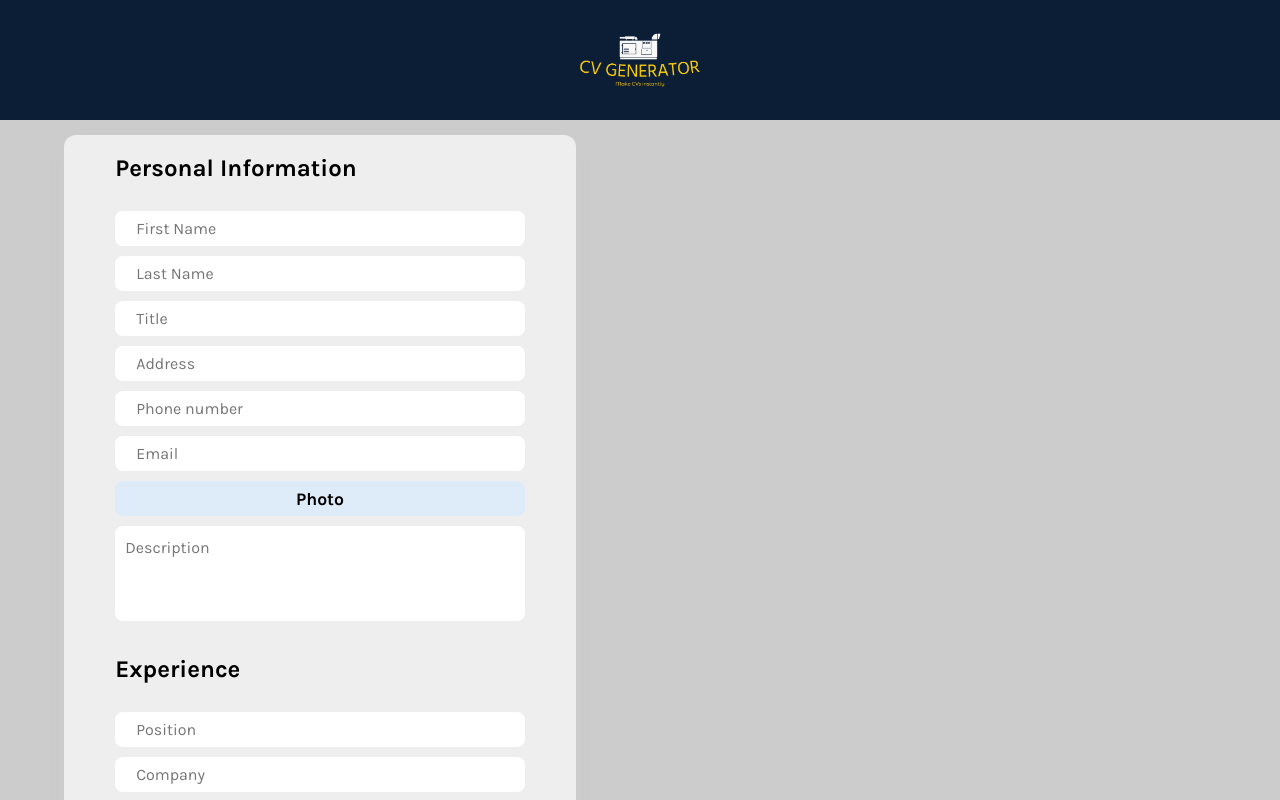
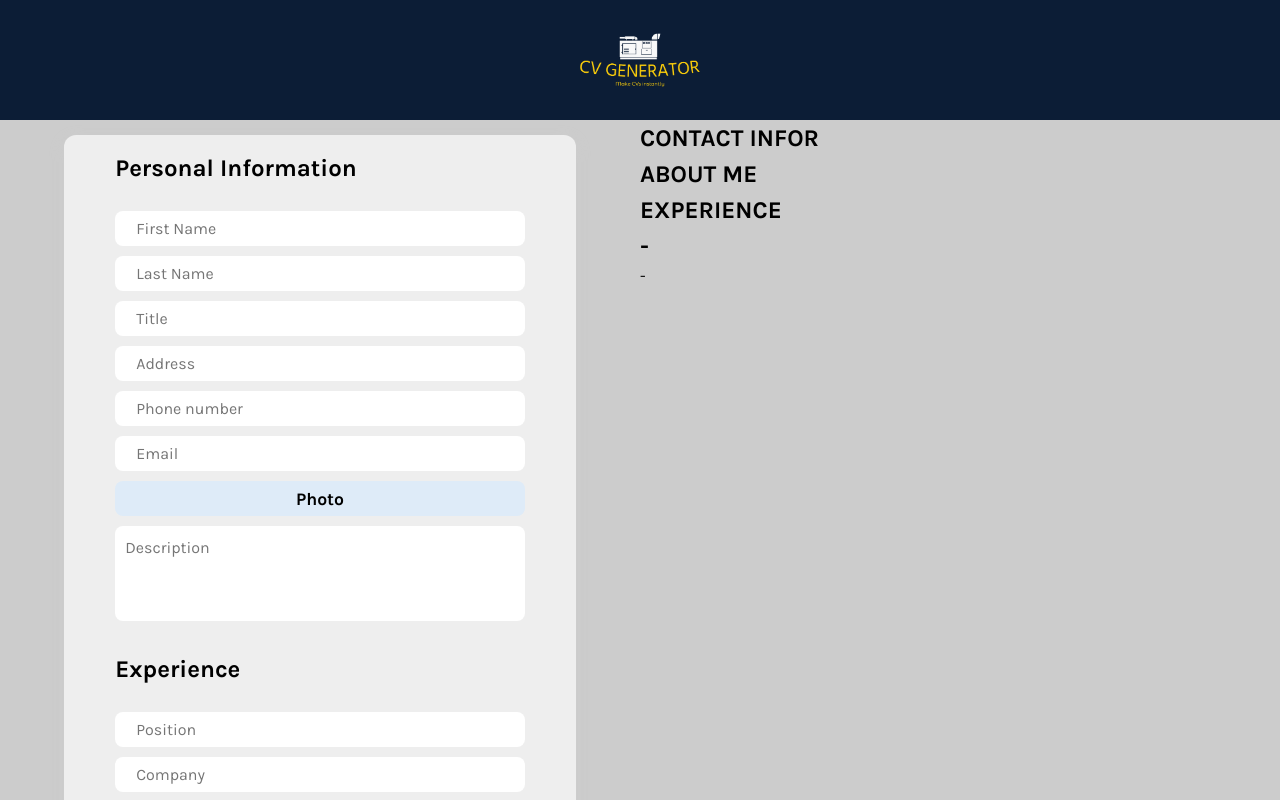
Before and after one commit to bofmar/cv-generator, a React (Create React App) app: page / in a window 1280 px wide. Shown: the top 800 px of the page. Built offline with nearby package versions, Linux system fonts and the light colour scheme; the HTML template or start-up script is replaced by a standard one.

Commit message:
Add contact and experience sections to cv

```diff
--- a/src/components/CV.js
+++ b/src/components/CV.js
@@ -9,6 +9,25 @@ export default function CV({ personalInfo, description, experience, education, s
         <h1 className='full-name'>{fullName}</h1>
         <h2 className='title'>{title.value}</h2>
       </section>
+      <section className='contacts'>
+        <h1>CONTACT INFOR</h1>
+        <p className='phone-number'>{phoneNumber.value}</p>
+        <p className='address'>{address.value}</p>
+        <p className='email'>{email.value}</p>
+      </section>
+      <section className='description'>
+        <h1>ABOUT ME</h1>
+        <p>{description}</p>
+      </section>
+      <section className='experience'>
+        <h1>EXPERIENCE</h1>
+        {experience.map(exp => (
+          <div className='experience-wrapper'>
+            <h1>{exp[1][0].value} - {exp[1][1].value}</h1>
+            <p>{exp[1][2].value} - {exp[1][3].value}</p>
+          </div>
+        ))}
+      </section>
     </div>
   );
 }
```
